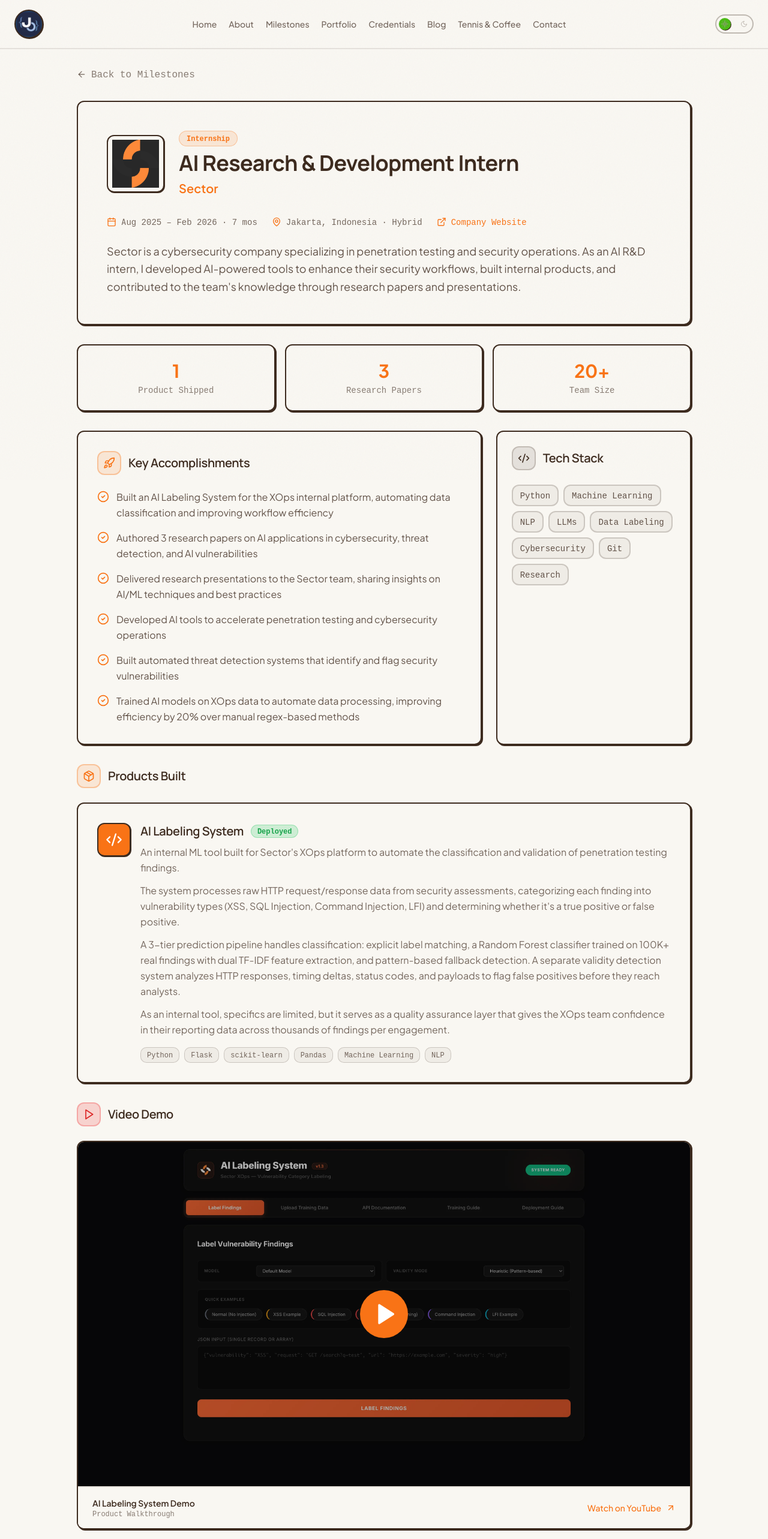
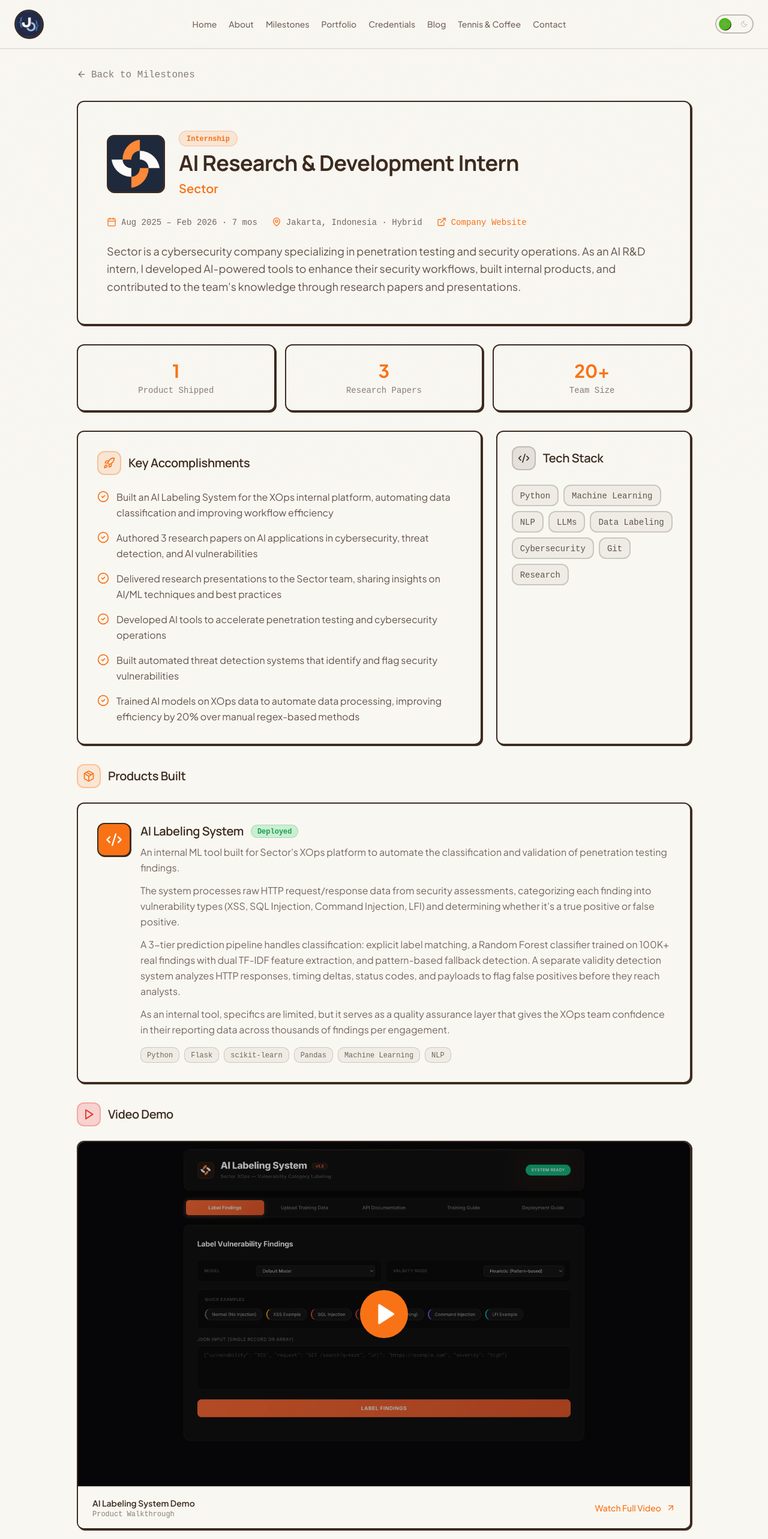
Before and after one commit to JosephDavisC/Portfolio-Website, a React (Vite) app: page /experience/sector in a window 1280 px wide. Shown: the top 2566 px of the page at 60% size. Built offline with nearby package versions, Linux system fonts and the light colour scheme.

Commit message:
Sector page: CDN subdomain, dark logo bg, self-hosted video link
Updated video URLs from dashboard.joechamdani.com to cdn.joechamdani.com.
Added Sector logo with dark background for visibility, switched video
link from YouTube to self-hosted CDN share page.

```diff
--- a/src/data/experiences.json
+++ b/src/data/experiences.json
@@ -2,7 +2,8 @@
   "sector": {
     "slug": "sector",
     "company": "Sector",
-    "logo": "/logos/Sector_Icon_logo.png",
+    "logo": "/Milestones/Sector/Sector_Logo.png",
+    "logoBg": "#1E293B",
     "role": "AI Research & Development Intern",
     "type": "Internship",
     "duration": "Aug 2025 – Feb 2026 · 7 mos",
@@ -134,8 +135,8 @@
     "videoDemo": {
       "title": "AI Labeling System Demo",
       "description": "A walkthrough of the AI Labeling System v1.3, demonstrating its 3-tier vulnerability classification pipeline, true/false positive validation, and model versioning interface.",
-      "videoUrl": "https://youtu.be/PQgIPCsLtYs",
-      "videoSrc": null,
+      "videoUrl": "https://cdn.joechamdani.com/cdn/gNl1ohSc",
+      "videoSrc": "https://cdn.joechamdani.com/api/media/share/gNl1ohSc",
       "thumbnail": "/Milestones/Sector/Thumbnail.webp"
     }
   },
--- a/src/data/milestones.json
+++ b/src/data/milestones.json
@@ -56,6 +56,7 @@
               "Developed automated threat detection systems that identify and flag security vulnerabilities.",
               "Trained AI models on XOps data to automate data processing, improving efficiency by 20% over manual regex-based methods."
             ],
+            "detailsLink": "/experience/sector",
             "media": [
               { "src": "/media/Sector.jpg", "caption": "Sector Website", "href": "https://sector.co.id" }
             ]
--- a/src/pages/InternshipPage.tsx
+++ b/src/pages/InternshipPage.tsx
@@ -98,6 +98,7 @@ type Experience = {
   slug: string;
   company: string;
   logo: string;
+  logoBg?: string;
   role: string;
   type: string;
   duration: string;
@@ -210,7 +211,7 @@ function VideoPlayer({ videoDemo, theme }: { videoDemo: NonNullable<VideoDemo>;
               className="inline-flex items-center gap-2 font-medium text-sm hover:underline"
               style={{ color: theme.primary }}
             >
-              Watch on YouTube
+              Watch Full Video
               <ArrowUpRight className="h-4 w-4" />
             </a>
           )}
@@ -334,7 +335,10 @@ export default function InternshipPage() {
         >
           <div className="flex flex-col md:flex-row md:items-center gap-6 mb-8">
             {/* Company Logo */}
-            <div className="w-20 h-20 md:w-24 md:h-24 rounded-xl bg-paper dark:bg-slate-800 border-2 border-espresso dark:border-slate-600 shadow-brutal-sm dark:shadow-none flex items-center justify-center overflow-hidden">
+            <div
+              className="w-20 h-20 md:w-24 md:h-24 rounded-xl bg-paper dark:bg-slate-800 border-2 border-espresso dark:border-slate-600 shadow-brutal-sm dark:shadow-none flex items-center justify-center overflow-hidden"
+              style={internship.logoBg ? { backgroundColor: internship.logoBg } : undefined}
+            >
               {internship.logo ? (
                 <img
                   src={internship.logo}
@@ -784,7 +788,7 @@ export default function InternshipPage() {
               {internship.testimonials.map((testimonial, index) => (
                 <div
                   key={index}
-                  className="card-brutal p-6 flex flex-col"
+                  className={`card-brutal p-6 flex flex-col${internship.testimonials!.length % 2 === 1 && index === internship.testimonials!.length - 1 ? ' md:col-span-2' : ''}`}
                   style={{
                     backgroundColor: `${theme.primary}08`,
                     borderColor: `${theme.primary}30`
```
Also changed, not shown: public/Milestones/Sector/Sector_Logo.png (added).
